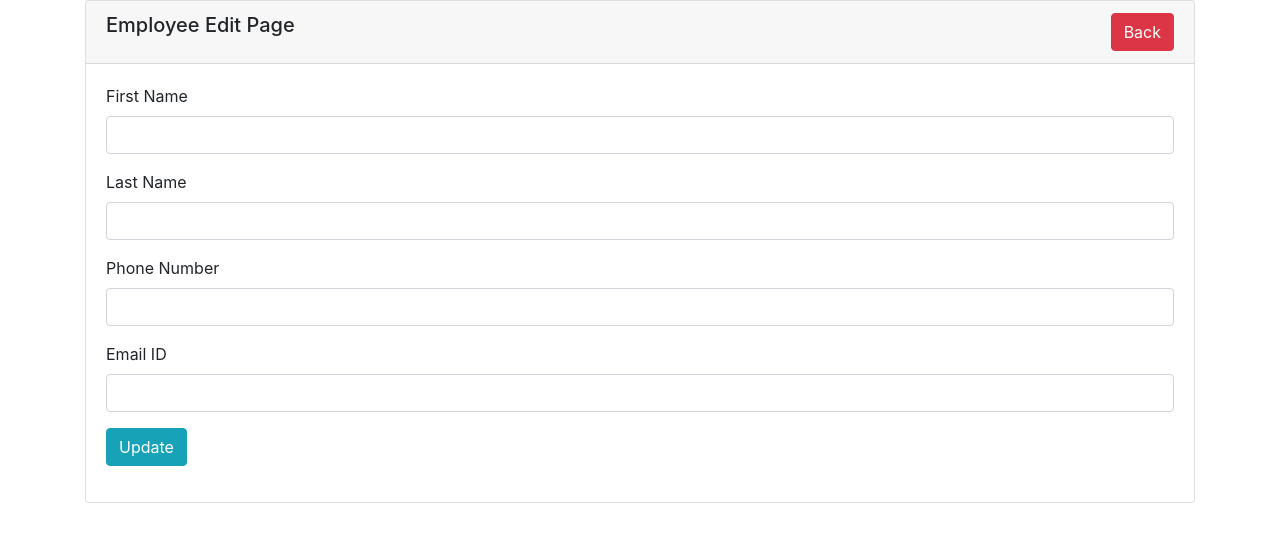
After one commit to lightdcreator/CigniterPrerequisite, a CodeIgniter app: page /database/index.php/frontend/employeecontroller/edit/1 in a window 1280 px wide. The commit adds this page. Shown: the top 542 px of the page. Run offline with CodeIgniter, Linux system fonts and the light colour scheme; data that the repository does not hold is empty.

Commit message:
fetch data by id in textbox from database

```diff
--- a/application/config/routes.php
+++ b/application/config/routes.php
@@ -71,3 +71,4 @@ $route['employee'] = 'frontend/EmployeeController/index';
 
 $route['employee/add'] = 'frontend/EmployeeController/create';
 $route['employee/store'] = 'frontend/EmployeeController/store';
+$route['employee/edit/(:any)'] = 'frontend/EmployeeController/edit/$1';
--- a/application/controllers/frontend/EmployeeController.php
+++ b/application/controllers/frontend/EmployeeController.php
@@ -51,16 +51,6 @@ class EmployeeController extends CI_Controller
 			// redirect(base_url('employee/add'));
 		}
 
-
-
-
-
-
-
-
-
-
-
 		//For Testing use var_dump(); it is like in laravel dd();
 		// $data = [
 		// 	'firstname' => $this->input->post('firstname'),
@@ -73,6 +63,19 @@ class EmployeeController extends CI_Controller
 		// var_dump($data);
 
 	}
+
+
+	public function edit($id)
+	{
+
+		$this->load->view('template/header');
+
+		$this->load->model('employee/Employee_model', 'empedit');
+		$data['employee'] = $this->empedit->editEmployee($id);
+
+		$this->load->view('frontend/edit', $data);
+		$this->load->view('template/footer');
+	}
 }
 
 /* End of file EmployeeController.php and path \application\controllers\frontend\EmployeeController.php */
--- a/application/models/employee/Employee_model.php
+++ b/application/models/employee/Employee_model.php
@@ -15,6 +15,15 @@ class Employee_model extends CI_Model
 	{
 		return $this->db->insert('employee	', $data);
 	}
+
+
+	public function editEmployee($id)
+	{
+
+
+		$query = $this->db->get_where('employee', ['id' => $id]);
+		return $query->row();
+	}
 }
 
 
--- /dev/null
+++ b/application/views/frontend/edit.php
@@ -0,0 +1,47 @@
+<div class="container">
+	<div class="row">
+		<div class="col-md-12">
+			<div class="card">
+				<div class="card-header">
+					<h5>
+						Employee Edit Page
+						<a href="<?php echo base_url('employee'); ?>" class="btn btn-danger float-right">Back</a>
+					</h5>
+				</div>
+				<div class="card-body">
+					<form action="" method="POST">
+						<div class="form-group">
+							<label for="">First Name</label>
+							<input type="text" name="firstname" value="<?= $employee->firstname ?>" class="form-control">
+							<small><?php echo form_error('firstname'); ?></small>
+						</div>
+
+						<div class="form-group">
+							<label for="">Last Name</label>
+							<input type="text" name="lastname" value="<?= $employee->lastname ?>" class="form-control">
+							<small><?php echo form_error('lastname'); ?></small>
+						</div>
+
+
+						<div class="form-group">
+							<label for="">Phone Number</label>
+							<input type="text" name="phone" value="<?= $employee->phone ?>" class="form-control">
+							<small><?php echo form_error('phone'); ?></small>
+						</div>
+
+						<div class="form-group">
+							<label for="">Email ID</label>
+							<input type="text" name="emailid" value="<?= $employee->emailid?>" class="form-control">
+							<small><?php echo form_error('emailid'); ?></small>
+						</div>
+
+						<div class="form-group">
+							<button type="submit" class="btn btn-info">Update</button>
+						</div>
+
+					</form>
+				</div>
+			</div>
+		</div>
+	</div>
+</div>
--- a/application/views/frontend/employee.php
+++ b/application/views/frontend/employee.php
@@ -12,6 +12,7 @@
 					<table class="table table-bordered">
 						<thead>
 							<tr>
+								<th>ID</th>
 								<th>First Name</th>
 								<th>Last Name</th>
 								<th>Phone Number</th>
@@ -41,7 +42,7 @@
 
 
 									<td>
-										<a href="" class="btn btn-success">Edit</a>
+										<a href="<?php echo base_url('employee/edit/' . $row->id); ?>" class="btn btn-success">Edit</a>
 									</td>
 									<td>
 										<a href="" class="btn btn-danger">Delete</a>
```
